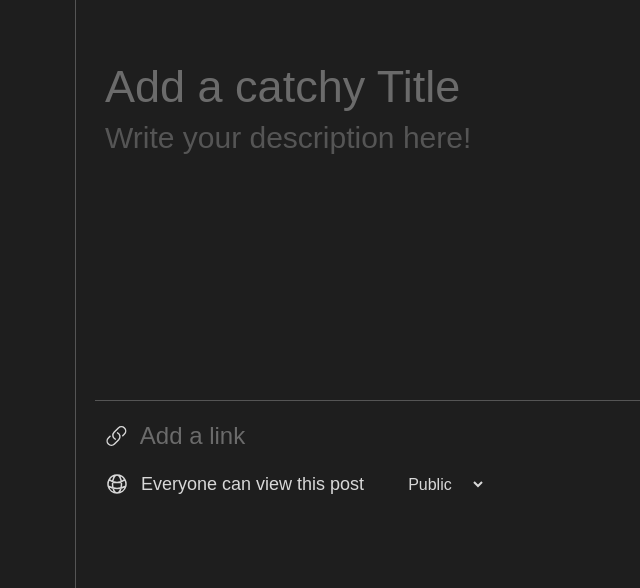
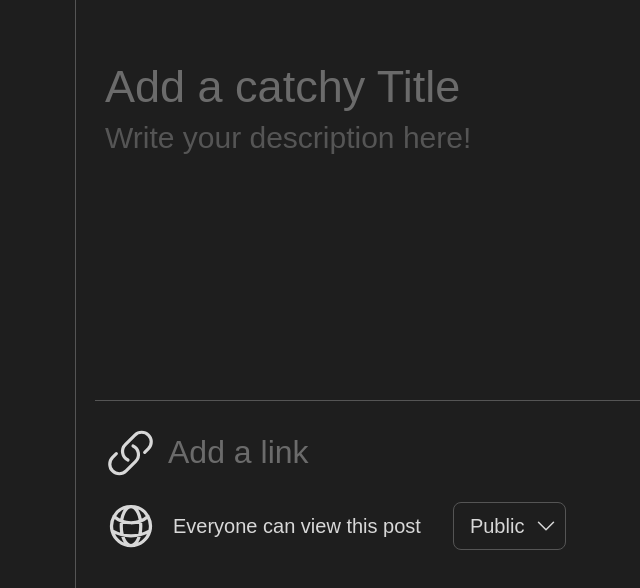
Before and after one commit to Firedynex/Minions-Project, a Next.js app in the folder teadawgs-minions-project/: page /add-post in a window 1280 px wide. Shown: the top 588 px of the page, without its empty margins (437-1077 px from the left). Built offline with nearby package versions, Linux system fonts and the light colour scheme.

Commit message:
private or public dropdown arrow

```diff
--- a/teadawgs-minions-project/src/app/add-post/page.tsx
+++ b/teadawgs-minions-project/src/app/add-post/page.tsx
@@ -52,40 +52,55 @@ export default function AddPost(){
         style={{
             left:'calc(40% + 30px)',
             right: '30px',
-            top: 'calc(50% + 20px)',
+            top: 'calc(50% + 25px)',
             color: '#D8D8D8'
         }}>
             <svg xmlns="http://www.w3.org/2000/svg"
-            fill="none" viewBox="0 0 24 24" stroke-width="1.5" stroke="currentColor" class="size-6">
+            fill="none" viewBox="0 0 24 24" stroke-width="1.5" stroke="currentColor" class="size-14">
             <path stroke-linecap="round" stroke-linejoin="round" d="M13.19 8.688a4.5 4.5 0 0 1 1.242 7.244l-4.5 4.5a4.5 4.5 0 0 1-6.364-6.364l1.757-1.757m13.35-.622 1.757-1.757a4.5 4.5 0 0 0-6.364-6.364l-4.5 4.5a4.5 4.5 0 0 0 1.242 7.244" />
             </svg>
             <input type="url"
                     className="w-full bg-transparent focus:outline-none placeholder:text-[#6B6B6B]"
                     placeholder="Add a link"
                     style={{
-                    fontSize: '24px',
+                    fontSize: '32px',
                     lineHeight: '1.3',
                     backgroundColor: 'transparent'
             }}/>
 
     </div>
-    <div className="absolute flex items-center gap-3"
+    <div className="absolute flex items-center gap-4"
         style={{
             left: 'calc(40% + 30px)',
             right: '30px',
-            top: 'calc(50% + 70px)',
+            top: 'calc(50% + 100px)',
             color: '#D8D8D8'
         }}>
-            <svg xmlns="http://www.w3.org/2000/svg" fill="none" viewBox="0 0 24 24" stroke-width="1.5" stroke="currentColor" class="size-6">
+            <svg xmlns="http://www.w3.org/2000/svg" fill="none" viewBox="0 0 24 24" stroke-width="1.5" stroke="currentColor" class="size-13">
                 <path stroke-linecap="round" stroke-linejoin="round" d="M12 21a9.004 9.004 0 0 0 8.716-6.747M12 21a9.004 9.004 0 0 1-8.716-6.747M12 21c2.485 0 4.5-4.03 4.5-9S14.485 3 12 3m0 18c-2.485 0-4.5-4.03-4.5-9S9.515 3 12 3m0 0a8.997 8.997 0 0 1 7.843 4.582M12 3a8.997 8.997 0 0 0-7.843 4.582m15.686 0A11.953 11.953 0 0 1 12 10.5c-2.998 0-5.74-1.1-7.843-2.918m15.686 0A8.959 8.959 0 0 1 21 12c0 .778-.099 1.533-.284 2.253m0 0A17.919 17.919 0 0 1 12 16.5c-3.162 0-6.133-.815-8.716-2.247m0 0A9.015 9.015 0 0 1 3 12c0-1.605.42-3.113 1.157-4.418" />
             </svg>
-            <span className="text-[#D8D8D8] text-lg">Everyone can view this post</span>
-            <select className="ml-4 bg-transpartent border-[#555555] round px-3 py-1 text-[#D8D8D8] focus:outline-none"
-                    defaultValue="public">
-                        <option value="public" className="bg-[#1E1E1E]">Public</option>
-                        <option value="private" className="bg-[#1E1E1E]">Private</option>
-            </select>
+            <span className="text-[#D8D8D8]"
+                    style={{
+                        fontSize: '20px'
+                    }}>Everyone can view this post</span>
+            <div className="relative ml-4">
+                <select className="appearance-none bg-transpartent border border-[#555555] round-lg px-4 py-2 pr-8 text-[#D8D8D8] focus:outline-none focus:border-[#777777]"
+                        style={{
+                            fontSize: '20px',
+                            borderRadius: '8px'
+                        }}
+                        defaultValue="public">
+                            <option value="public" className="bg-[#1E1E1E]">Public</option>
+                            <option value="private" className="bg-[#1E1E1E]">Private</option>
+                </select>
+                <div className="absolute inset-y-0 right-0 flex items-center pointer-events-none" style={{right: '8px'}}>
+                    <svg xmlns="http://www.w3.org/2000/svg" fill="none" viewBox="0 0 24 24" stroke-width="1.5" stroke="currentColor" class="size-6">
+                        <path stroke-linecap="round" stroke-linejoin="round" d="m19.5 8.25-7.5 7.5-7.5-7.5" />
+                    </svg>
+                </div>
+            </div>
         </div>
+
 </div>
     )
 }
```
